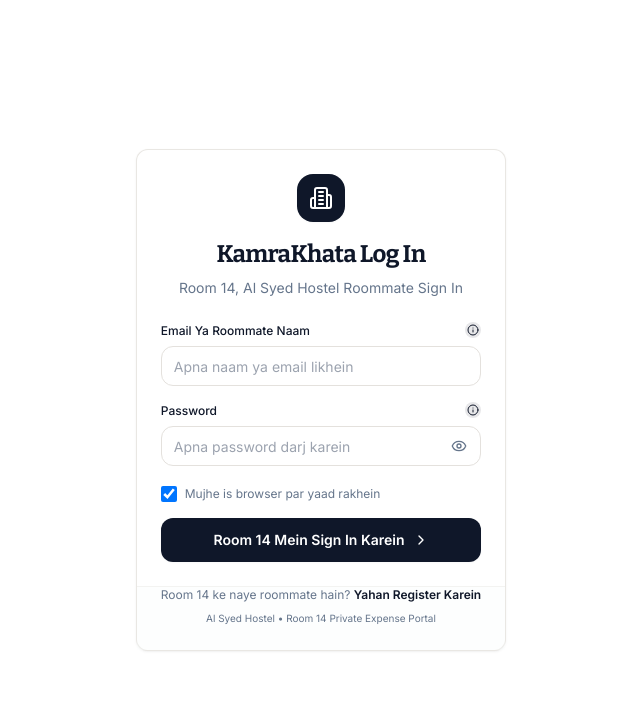
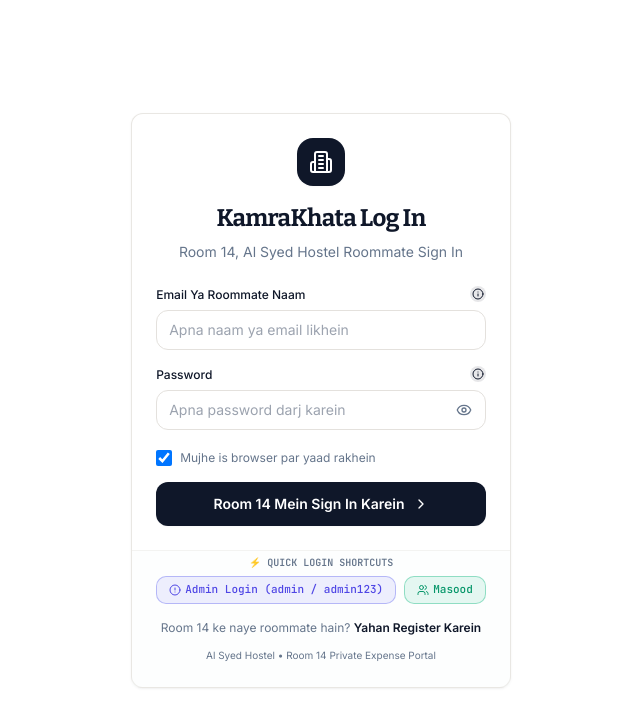
Before and after one commit to 00tatheer00/hostel-expense-tracker, a Next.js app: page /login in a window 1280 px wide. Shown: the top 726 px of the page, without its empty margins (319-959 px from the left). Built offline with nearby package versions, Linux system fonts and the light colour scheme; no server answers.

Commit message:
fix(auth): enable explicit 'admin' & 'admin123' credentials matching with 1-click Admin Login shortcut

```diff
--- a/src/features/auth/components/login-form.tsx
+++ b/src/features/auth/components/login-form.tsx
@@ -177,8 +177,37 @@ export function LoginForm() {
           </form>
         </CardContent>
 
-        <CardFooter className="flex flex-col space-y-2 border-t border-border/40 py-3 bg-surface/30 text-center">
-          <p className="text-xs text-muted-foreground">
+        <CardFooter className="flex flex-col space-y-3 border-t border-border/40 py-4 bg-surface/30 text-center">
+          {/* Quick Demo Credentials Helper */}
+          <div className="w-full space-y-1.5 pt-1">
+            <span className="text-[10px] font-mono font-semibold uppercase text-muted-foreground block">
+              ⚡ Quick Login Shortcuts
+            </span>
+            <div className="flex items-center justify-center gap-2">
+              <Button
+                type="button"
+                variant="outline"
+                size="sm"
+                onClick={() => login("admin@kamrakhata.internal", "admin123")}
+                className="text-[11px] font-mono border-indigo-500/40 text-indigo-600 dark:text-indigo-400 bg-indigo-500/10 hover:bg-indigo-500/20 gap-1 h-7"
+              >
+                <Icons.shieldAlert className="h-3 w-3" />
+                <span>Admin Login (admin / admin123)</span>
+              </Button>
+              <Button
+                type="button"
+                variant="outline"
+                size="sm"
+                onClick={() => login("masood@gmail.com", "masood123")}
+                className="text-[11px] font-mono border-emerald-500/40 text-emerald-600 dark:text-emerald-400 bg-emerald-500/10 hover:bg-emerald-500/20 gap-1 h-7"
+              >
+                <Icons.users className="h-3 w-3" />
+                <span>Masood</span>
+              </Button>
+            </div>
+          </div>
+
+          <p className="text-xs text-muted-foreground pt-1">
             Room 14 ke naye roommate hain?{" "}
             <a href="/register" className="text-primary font-semibold hover:underline">
               Yahan Register Karein
--- a/src/providers/auth-provider.tsx
+++ b/src/providers/auth-provider.tsx
@@ -130,10 +130,23 @@ export function AuthProvider({ children }: { children: React.ReactNode }) {
 
     let matchedUser: UserProfile | null = null;
 
+    // 0. Explicit check for Room Admin credentials (e.g. admin, admin123, admin@kamrakhata.internal)
+    if (normalizedEmail === "admin" || normalizedEmail === "admin123" || normalizedEmail.includes("admin")) {
+      matchedUser = {
+        id: "rm-admin-01",
+        name: "Room Admin",
+        email: "admin@kamrakhata.internal",
+        role: "Room Admin",
+        status: "approved",
+      };
+    }
+
     // 1. Check default Room 14 members
-    matchedUser = DEFAULT_ROOMMATES.find(
-      (u) => u.email.toLowerCase() === normalizedEmail || u.name.toLowerCase() === normalizedEmail
-    ) || null;
+    if (!matchedUser) {
+      matchedUser = DEFAULT_ROOMMATES.find(
+        (u) => u.email.toLowerCase() === normalizedEmail || u.name.toLowerCase() === normalizedEmail
+      ) || null;
+    }
 
     // 2. Check custom registered roommates in localStorage
     if (!matchedUser && typeof window !== "undefined") {
@@ -154,11 +167,12 @@ export function AuthProvider({ children }: { children: React.ReactNode }) {
     if (!matchedUser && normalizedEmail) {
       const displayName = email.split("@")[0];
       const capitalizedName = displayName.charAt(0).toUpperCase() + displayName.slice(1);
+      const isAdminLogin = normalizedEmail.includes("admin");
       matchedUser = {
         id: `rm-${Date.now()}`,
         name: capitalizedName,
         email: email.includes("@") ? email : `${email}@kamrakhata.internal`,
-        role: "Roommate",
+        role: isAdminLogin ? "Room Admin" : "Roommate",
         status: "approved",
       };
 
```
Also changed, not shown: 1 other file (tests, documents, lock files or other folders).
